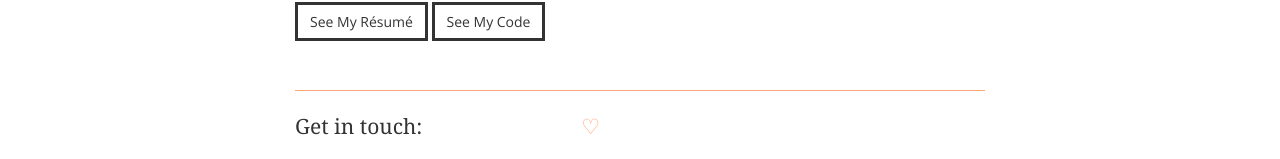
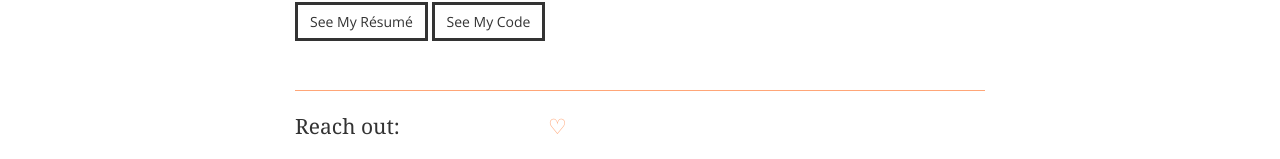
Before and after one commit to mklbtz/mklbtz.github.io, a Jekyll site: the page built from index.html, in a window 1280 px wide. Shown: the part 1063-1222 px from the top of the page. Built offline with Jekyll 4.4.1, drawn with Linux system fonts in a browser that asks for light colours; nearby versions of some CDN libraries; some web fonts are replaced; Markdown is read by kramdown in place of the engine named in the settings.

Commit message:
visual tweaks for footer

```diff
--- a/_includes/footer.html
+++ b/_includes/footer.html
@@ -2,7 +2,7 @@
   <div class="col-xs-12">
     <hr>
     <p class="lead">
-      Get in touch:&ensp;
+      Reach out:
       <a href="&#x6d;&#x61;&#105;&#x6c;&#116;&#x6f;&#x3a;&#x6d;&#107;&#108;&#98;&#116;&#122;&#64;&#103;&#x6d;&#97;&#105;&#x6c;&#46;&#x63;&#x6f;&#x6d;" title="&#109;&#107;&#x6c;&#98;&#x74;&#x7a;&#x40;&#x67;&#109;&#x61;&#105;&#x6c;&#x2e;&#x63;&#111;&#x6d;">&ensp;<span class="zocial-email"></span>&ensp;</a>
       <a href="http://twitter.com/mklbtz">&ensp;<span class="zocial-twitter"></span>&ensp;</a>
       <a href="http://steamcommunity.com/id/mklbtz/">&ensp;<span class="zocial-steam"></span>&ensp;</a>
```
